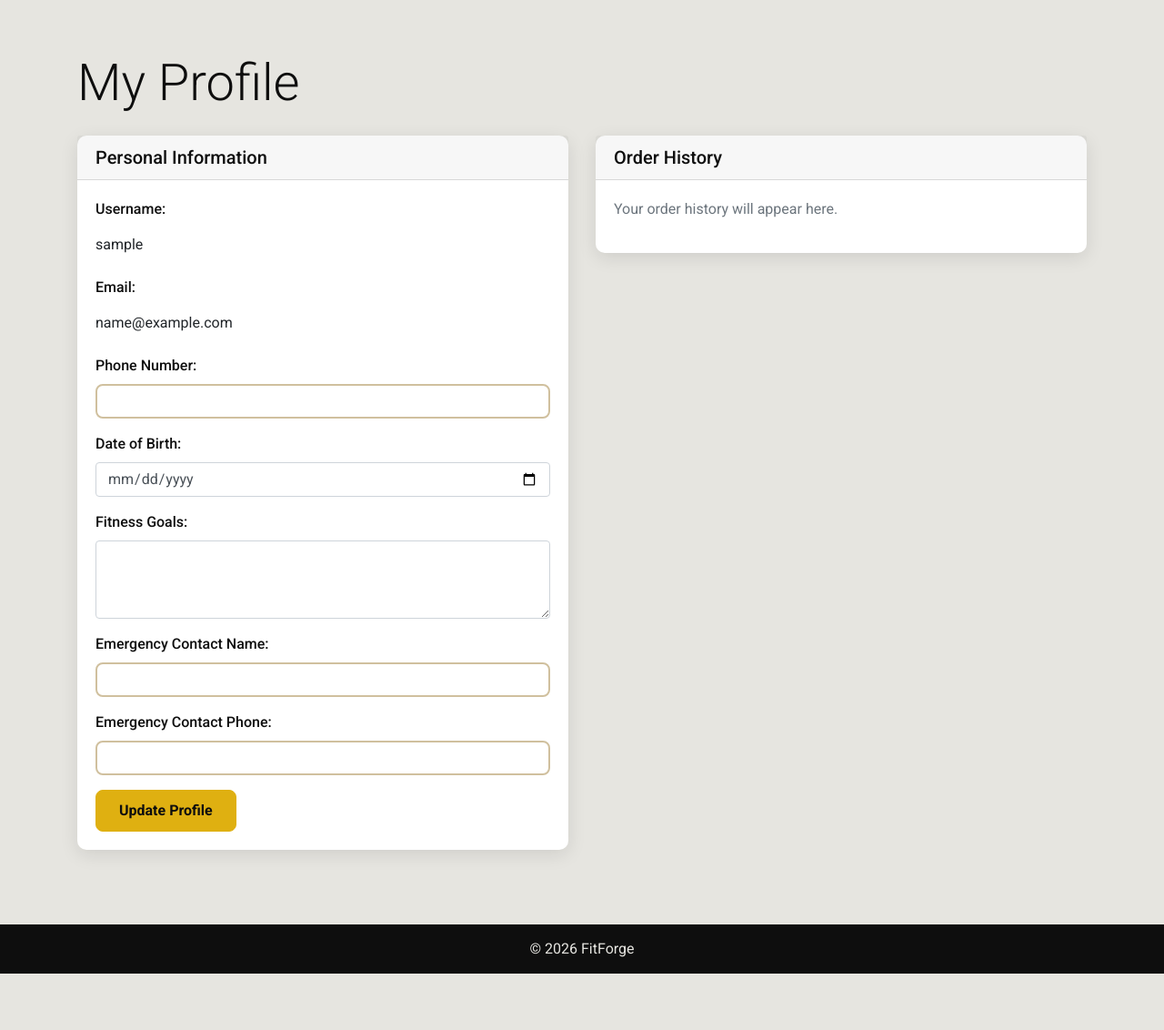
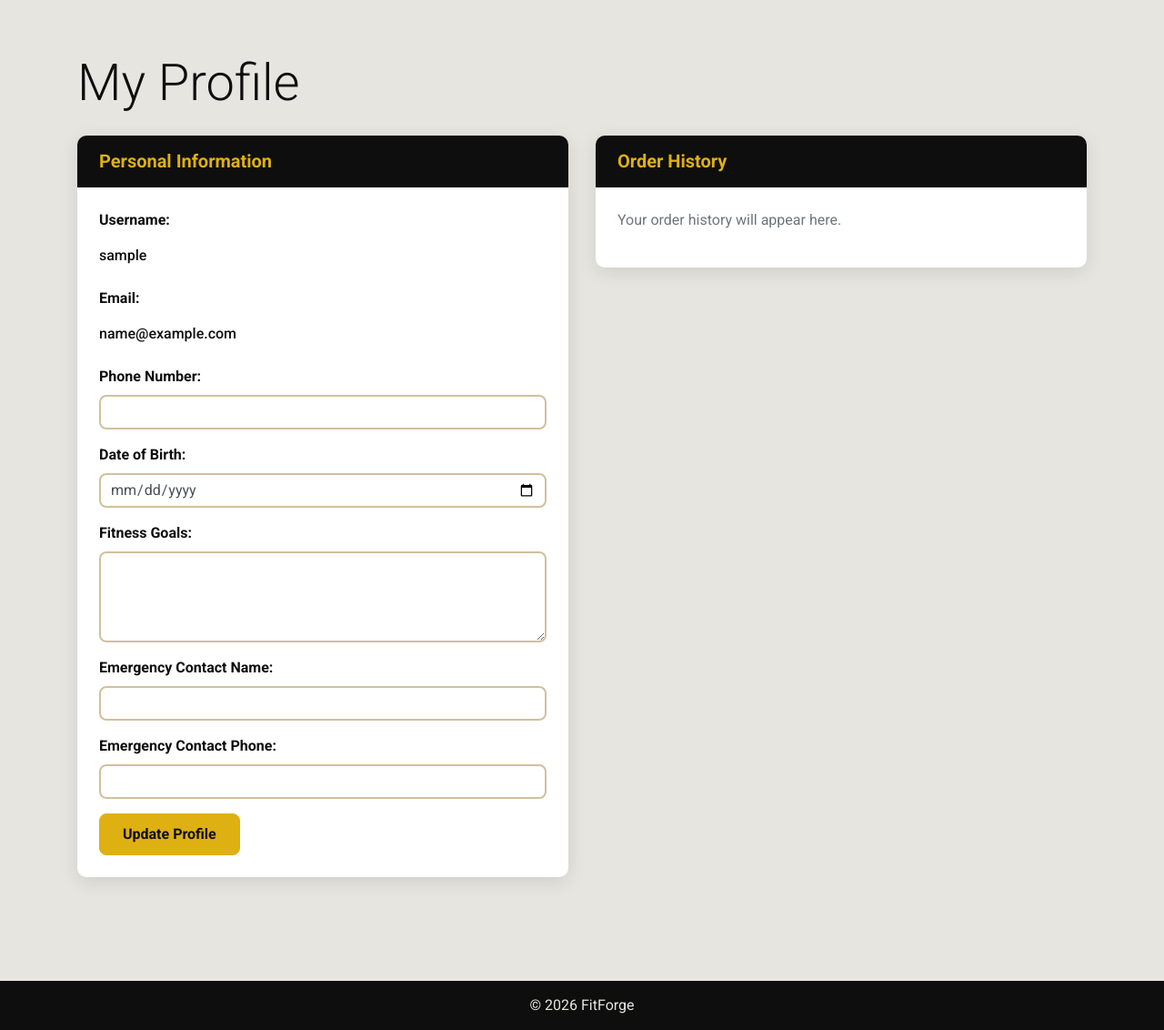
Before and after one commit to vsessvit/FitForge, a Django app: page /profile/ in a window 1280 px wide. Shown: the part 62-1194 px from the top of the page at 91% size. Before the commit the page ends 1132 px from the top, so only its background shows below. Run offline with Django 3.2, Linux system fonts and the light colour scheme; the visitor is signed in with stand-in values (Sample User, id 1); data comes from the database, SQL or seed files in the repository.

Commit message:
Style profile page

```diff
--- a/profiles/templates/profiles/profile.html
+++ b/profiles/templates/profiles/profile.html
@@ -13,7 +13,7 @@
 
     <div class="row">
         <div class="col-lg-6 mb-4">
-            <div class="card">
+            <div class="card profile-card">
                 <div class="card-header">
                     <h5 class="mb-0">Personal Information</h5>
                 </div>
@@ -60,7 +60,7 @@
         </div>
 
         <div class="col-lg-6">
-            <div class="card mb-4">
+            <div class="card profile-card">
                 <div class="card-header">
                     <h5 class="mb-0">Order History</h5>
                 </div>
--- a/static/css/base.css
+++ b/static/css/base.css
@@ -860,3 +860,55 @@ a:hover {
         margin-top: 2rem;
     }
 }
+
+/* Profile Page Styles */
+.profile-card {
+    border-radius: 10px;
+    box-shadow: 0 5px 20px rgba(14, 14, 14, 0.1);
+    margin-bottom: 2rem;
+}
+
+.profile-card .card-header {
+    background-color: var(--black);
+    color: var(--gold);
+    border-top-left-radius: 10px;
+    border-top-right-radius: 10px;
+    padding: 1rem 1.5rem;
+}
+
+.profile-card .card-header h5 {
+    margin: 0;
+    font-weight: 700;
+}
+
+.profile-card .card-body {
+    padding: 1.5rem;
+}
+
+.form-control-plaintext {
+    color: var(--black);
+    font-weight: 500;
+}
+
+.profile-card .form-group label {
+    font-weight: 600;
+    color: var(--black);
+    margin-bottom: 0.5rem;
+}
+
+.profile-card .form-control {
+    border: 2px solid var(--beige);
+    border-radius: 8px;
+    padding: 10px;
+    transition: border-color 0.3s ease;
+}
+
+.profile-card .form-control:focus {
+    border-color: var(--gold);
+    box-shadow: 0 0 0 0.2rem rgba(223, 176, 17, 0.25);
+}
+
+.profile-card textarea.form-control {
+    resize: vertical;
+    min-height: 100px;
+}
```
